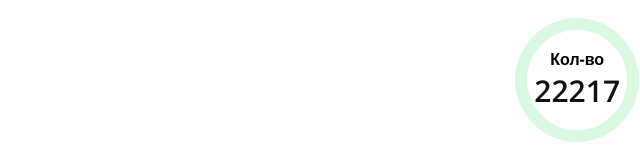
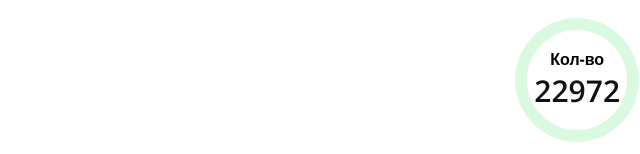
Before and after one commit to genady-solomykin/greatstars-usa, a plain HTML site: page index.html in a window 1280 px wide. Shown: the part 646-800 px from the top of the page, 640-1280 px from the left. Drawn offline with nearby package versions, Linux system fonts and the light colour scheme; a web font is replaced by a local one.

Commit message:
Update index.html

```diff
--- a/index.html
+++ b/index.html
@@ -44,7 +44,7 @@
 	<div class="counter">
 		<div class="counter-wrapper">
 			<strong>Кол-во</strong>
-			<span>22217</span>
+			<span>22972</span>
 		</div>
 	</div>
 
```
